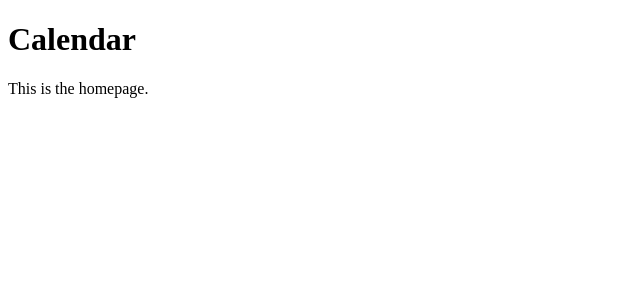
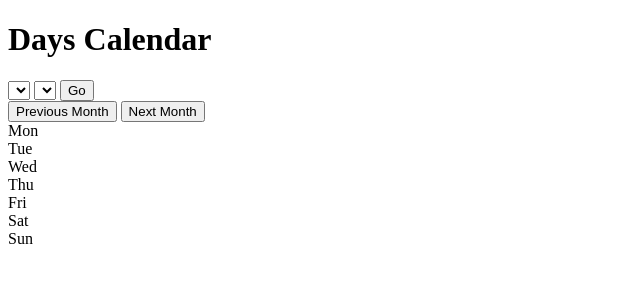
Before and after one commit to Fradoka/Project-Days-Calendar, a website: page index.html in a window 1280 px wide. Shown: the whole page, without its empty margins (0-640 px from the left). Drawn offline with Linux system fonts and the light colour scheme.

Commit message:
feat(ui): Create initial HTML structure for calendar

```diff
--- a/index.html
+++ b/index.html
@@ -7,11 +7,43 @@
   <meta name="viewport" content="width=device-width, initial-scale=1.0" />
   <meta name="description" content="A useful and interactive calendar that displays commemorative days dynamically based on JSON data. Navigate through months and years easily.">
   <title>Days Calendar</title>
+  <link rel="stylesheet" href="style.css">
 </head>
 
 <body>
-  <h1>Calendar</h1>
-  <p>This is the homepage.</p>
+  <h1 class="page-title">Days Calendar</h1>
+  <main class="calendar-container">
+    <!-- Section for jumping to a specific date -->
+    <div class="jump-to-date-controls">
+      <select id="month-select" aria-label="Select Month"></select>
+      <select id="year-select" aria-label="Select Year"></select>
+      <button id="go-btn">Go</button>
+    </div>
+
+    <!-- Section for navigating between months -->
+    <div class="month-navigation-controls">
+      <button id="prev-month-btn" aria-label="Previous Month">Previous Month</button>
+      <button id="next-month-btn" aria-label="Next Month">Next Month</button>
+    </div>
+
+    <!-- Weekday headers -->
+    <div class="calendar-weekdays">
+      <div>Mon</div>
+      <div>Tue</div>
+      <div>Wed</div>
+      <div>Thu</div>
+      <div>Fri</div>
+      <div>Sat</div>
+      <div>Sun</div>
+    </div>
+
+    <!-- The grid for the days -->
+    <div id="calendar-grid" class="calendar-grid">
+      <!-- This area will be populated by JavaScript -->
+    </div>
+  </main>
+
+  <script type="module" src="src/main.js"></script>
 </body>
 
 </html>
```
